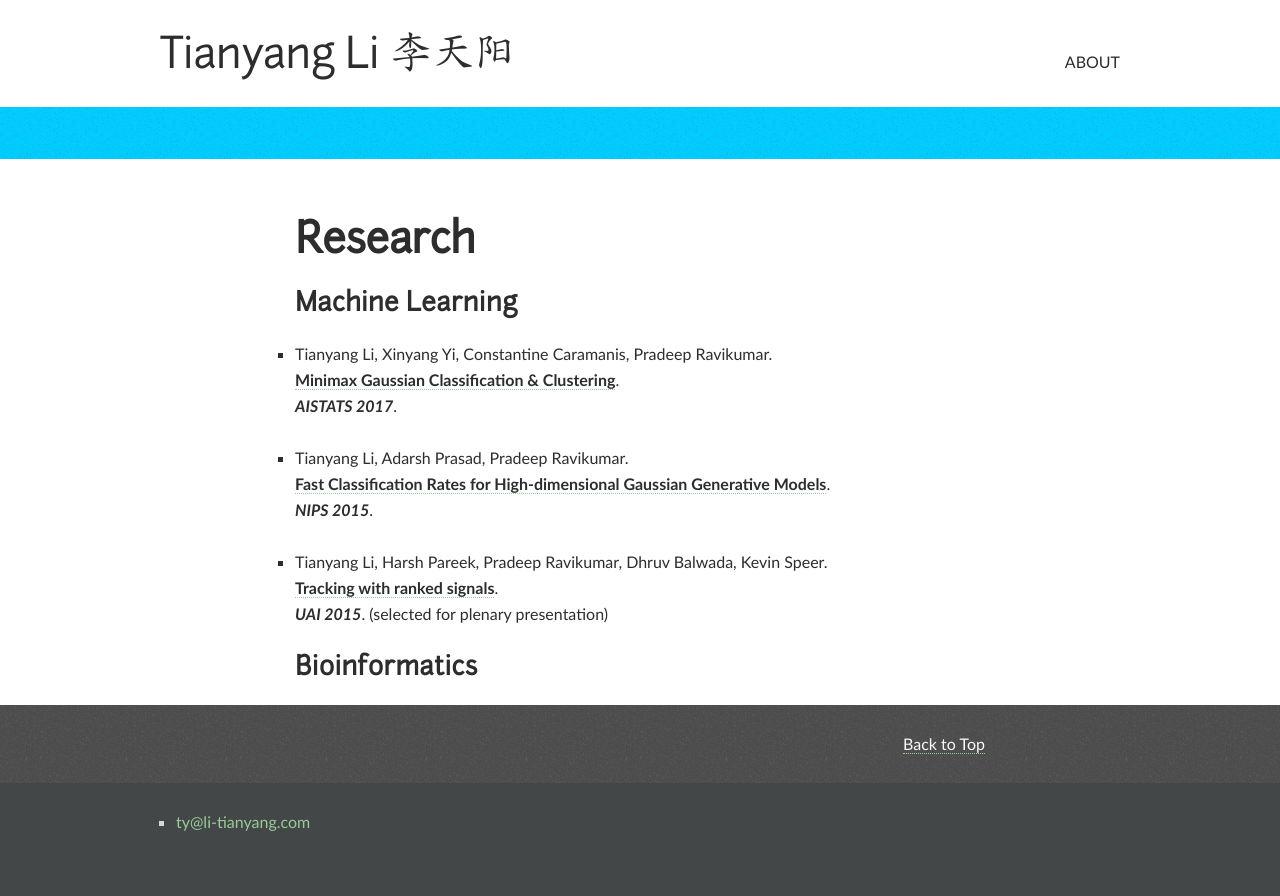
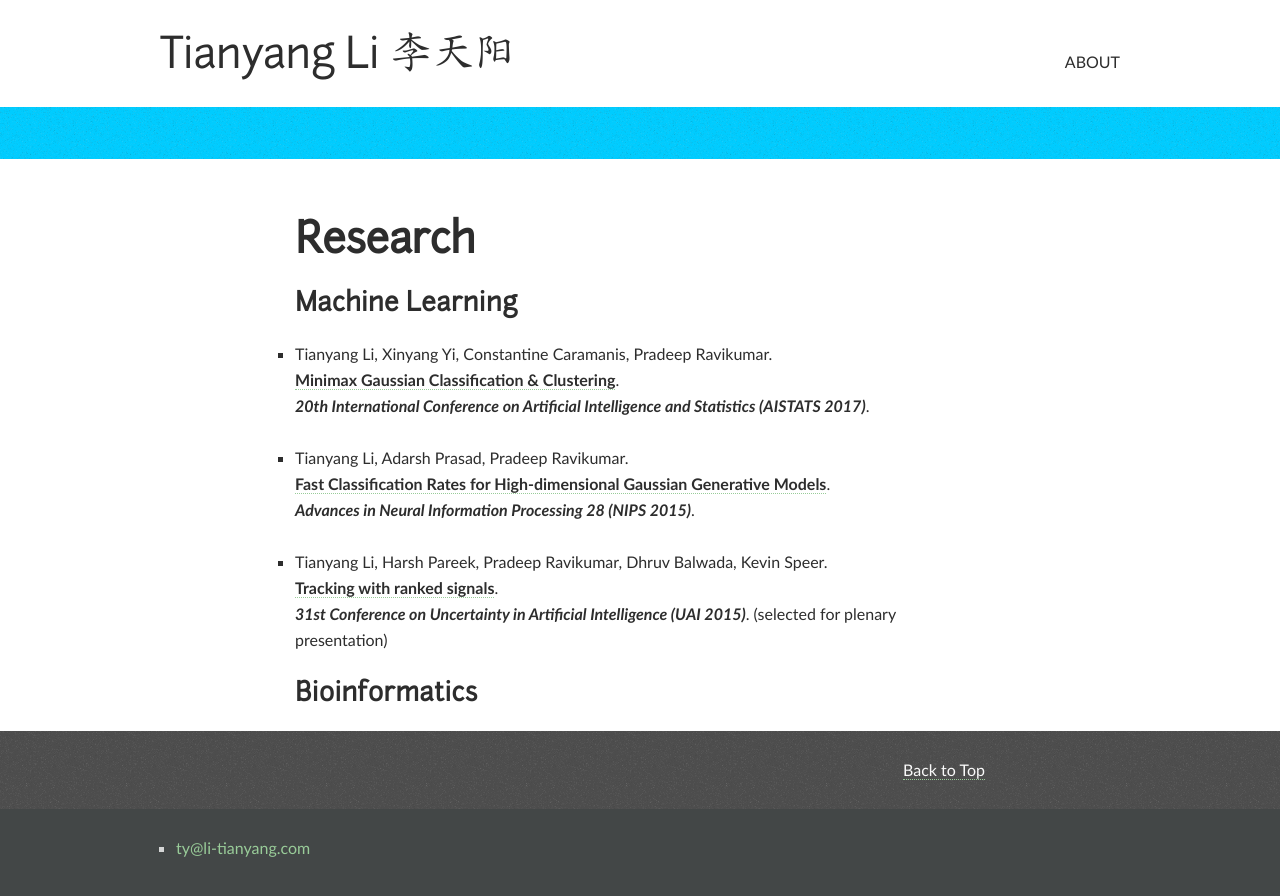
Before and after one commit to li-tianyang/li-tianyang.github.com, a Jekyll site: the page built from research/index.md, in a window 1280 px wide and 900 px high. Shown: the top 896 px of the window. Built offline with Jekyll 4.4.1, drawn with Linux system fonts in a browser that asks for light colours.

Commit message:
updated conf names

```diff
--- a/research/index.md
+++ b/research/index.md
@@ -9,10 +9,10 @@ description: ""
 
 ### [Machine Learning](./)
 
-* Tianyang Li, Xinyang Yi, Constantine Caramanis, Pradeep Ravikumar. <br> **[Minimax Gaussian Classification & Clustering](./papers/aistats-2017-minimax-gaussian-classification-clustering.pdf)**. <br> *AISTATS 2017*.
+* Tianyang Li, Xinyang Yi, Constantine Caramanis, Pradeep Ravikumar. <br> **[Minimax Gaussian Classification & Clustering](./papers/aistats-2017-minimax-gaussian-classification-clustering.pdf)**. <br> *20th International Conference on Artificial Intelligence and Statistics (AISTATS 2017)*.
 
-* Tianyang Li, Adarsh Prasad, Pradeep Ravikumar. <br> **[Fast Classification Rates for High-dimensional Gaussian Generative Models](./papers/nips-2015-gaussian-classification.pdf)**. <br> *NIPS 2015*.
+* Tianyang Li, Adarsh Prasad, Pradeep Ravikumar. <br> **[Fast Classification Rates for High-dimensional Gaussian Generative Models](./papers/nips-2015-gaussian-classification.pdf)**. <br> *Advances in Neural Information Processing 28 (NIPS 2015)*.
 
-* Tianyang Li, Harsh Pareek, Pradeep Ravikumar, Dhruv Balwada, Kevin Speer. <br> **[Tracking with ranked signals](./papers/uai-2015-tracking.pdf)**. <br> *UAI 2015*. (selected for plenary presentation)
+* Tianyang Li, Harsh Pareek, Pradeep Ravikumar, Dhruv Balwada, Kevin Speer. <br> **[Tracking with ranked signals](./papers/uai-2015-tracking.pdf)**. <br> *31st Conference on Uncertainty in Artificial Intelligence (UAI 2015)*. (selected for plenary presentation)
 
 ### [Bioinformatics](./bioinformatics/)
```
